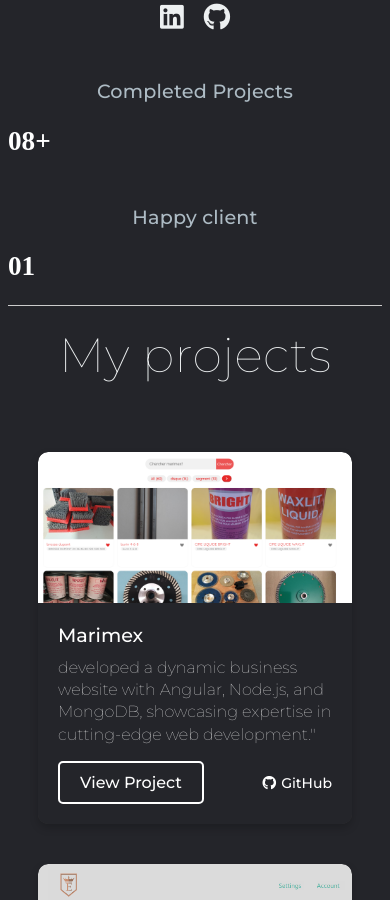
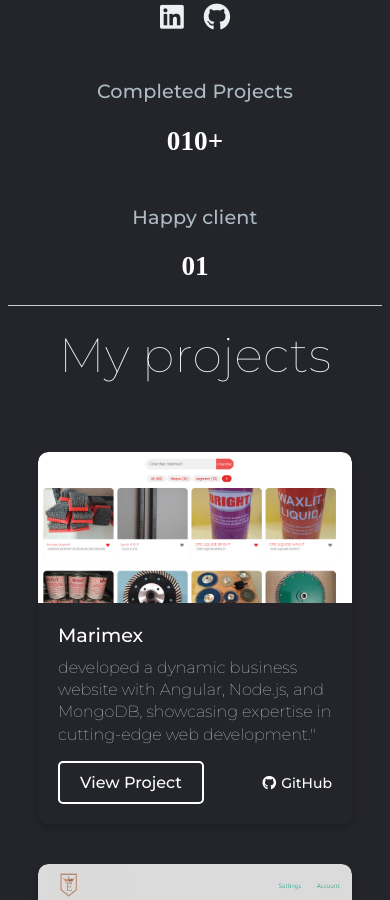
Before and after one commit to AlaMdalla/Angularportfolio, an Angular app: page / in a window 390 px wide. Shown: the part 1600-2500 px from the top of the page. Built offline with nearby package versions, Linux system fonts and the light colour scheme.

Commit message:
add count animation

```diff
--- a/src/app/home/home.component.css
+++ b/src/app/home/home.component.css
@@ -119,6 +119,10 @@
 
   @media(max-width:680px){
 
+    h2{
+      text-align: center
+
+    }
 
 
 
--- a/src/app/home/home.component.ts
+++ b/src/app/home/home.component.ts
@@ -12,7 +12,7 @@
   projectCount:number=0
   projectStop:any = setInterval(()=>{
     this.projectCount++;
-    if(this.projectCount==8){
+    if(this.projectCount==10){
       clearInterval(this.projectStop)
     }
   },70)
--- a/src/app/projects/projects.component.html
+++ b/src/app/projects/projects.component.html
@@ -62,7 +62,7 @@
                     I developed a website using Bootstrap, HTML,Api, CSS, JavaScript, Symfony, and MySQL, combining the power of these technologies to create a visually appealing and dynamic web experience with database functionality                </p>
                 <div class="project-actions">
                     <a href="project-link.html" class="project-link">View Project</a>
-                    <a href="https://github.com/yasssmineee/Jobflow.git " class="github-icon" target="_blank"><i class="fab fa-github"></i> GitHub</a>
+                    <a href="https://github.com/yasssmineee/Jobflow.git" class="github-icon" target="_blank"><i class="fab fa-github"></i> GitHub</a>
                 </div>
             </div>
         </div>
```
